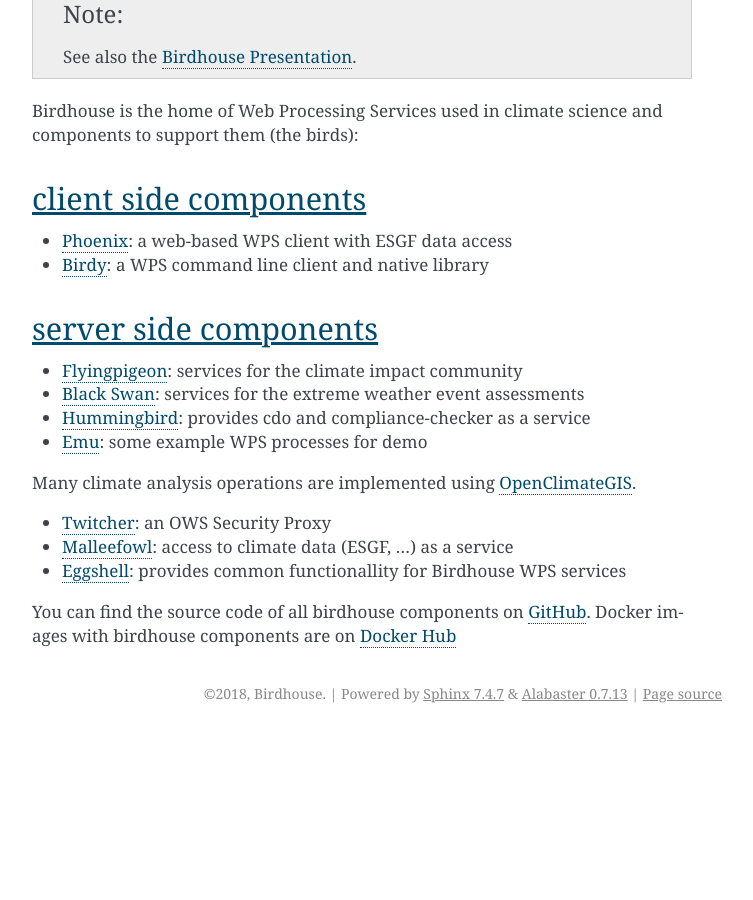
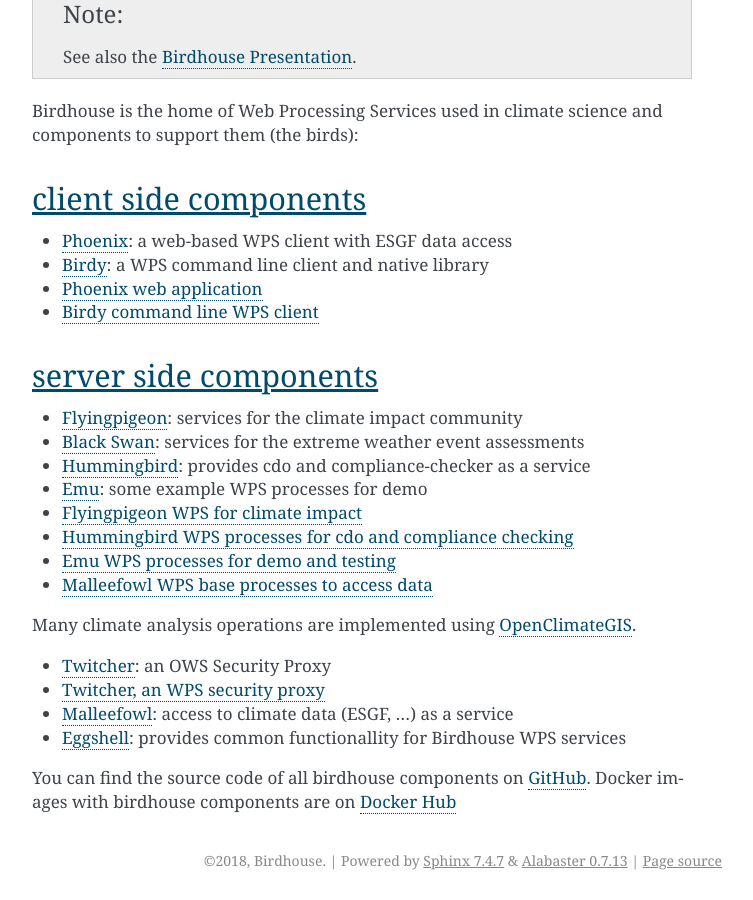
Before and after one commit to bird-house/birdhouse-docs, a Sphinx documentation site: the page built from docs/source/architecture.rst, in a window 1280 px wide and 900 px high, scrolled down 1147 px. Shown: the whole window, without its empty margins (388-1141 px from the left). Built offline with Sphinx 7.4.7, drawn with Linux system fonts in a browser that asks for light colours; before the commit the page ends 1880 px from its top, so only the background shows below that.

Commit message:
enable bibtex

```diff
--- a/docs/source/architecture.rst
+++ b/docs/source/architecture.rst
@@ -40,11 +40,16 @@
 Birdhouse is the home of Web Processing Services used in climate science and
 components to support them (the birds):
 
+
 client side components
 ----------------------
 
 * `Phoenix`_: a web-based WPS client with ESGF data access
 * `Birdy`_: a WPS command line client and native library
+
+* `Phoenix web application <https://github.com/bird-house/pyramid-phoenix/issues>`_
+* `Birdy command line WPS client <https://github.com/bird-house/birdy/issues>`_
+
 
 server side components
 ----------------------
@@ -53,12 +58,19 @@
 * `Black Swan`_: services for the extreme weather event assessments
 * `Hummingbird`_: provides cdo and compliance-checker as a service
 * `Emu`_: some example WPS processes for demo
+* `Flyingpigeon WPS for climate impact <https://github.com/bird-house/flyingpigeon/issues>`_
+* `Hummingbird WPS processes for cdo and compliance checking <https://github.com/bird-house/hummingbird/issues>`_
+* `Emu WPS processes for demo and testing <https://github.com/bird-house/emu/issues>`_
+* `Malleefowl WPS base processes to access data <https://github.com/bird-house/malleefowl/issues>`_
+
 
 Many climate analysis operations are implemented using OpenClimateGIS_.
 
 * `Twitcher`_: an OWS Security Proxy
+* `Twitcher, an WPS security proxy <https://github.com/bird-house/twitcher/issues>`_
 * `Malleefowl`_: access to climate data (ESGF, ...) as a service
 * `Eggshell`_: provides common functionallity for Birdhouse WPS services
+
 
 You can find the source code of all birdhouse components on GitHub_.
 Docker images with birdhouse components are on `Docker Hub`_
--- a/docs/source/conf.py
+++ b/docs/source/conf.py
@@ -32,7 +32,7 @@
     'sphinx.ext.intersphinx',
     'sphinx.ext.todo',
     'sphinx.ext.viewcode',
-#    'sphinxcontrib.bibtex',
+    'sphinxcontrib.bibtex',
 ]
 
 # autoapi_type = 'python'
```
